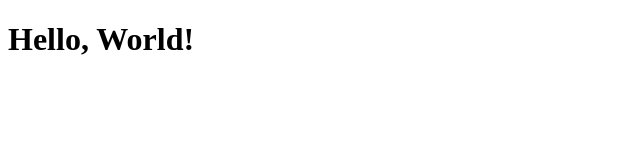
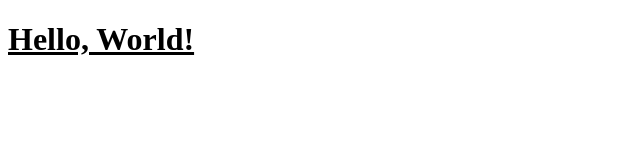
Before and after one commit to labrenzm/tc349, a plain HTML site: page week1/hello.html in a window 1280 px wide. Shown: the full height of the page, 0-640 px from the left. Drawn offline with Linux system fonts and the light colour scheme.

Commit message:
Hello World

```diff
--- a/week1/hello.html
+++ b/week1/hello.html
@@ -1,11 +1,17 @@
 <!DOCTYPE HTML>
 <HEAD>
-<title>Hello, World!
-</title>
+<title>Hello, World!</title>
+
+	<style type="text/css" media="screen">
+	h1{text-decoration: underline;}
+	</style>
+
 </HEAD>
+
 <body>
 
 	<h1>Hello, World!</h1>
 
 </body>
+
 </Html>
```
